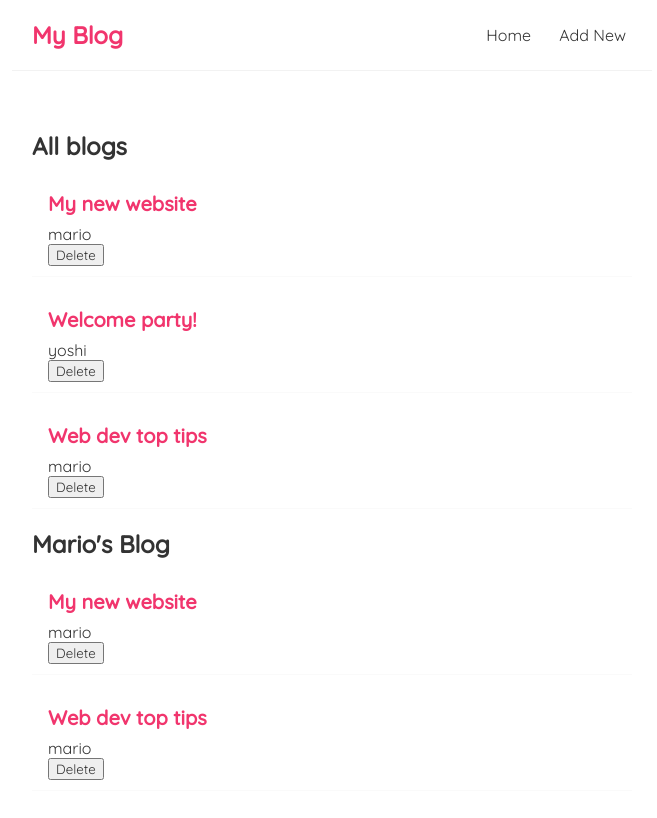
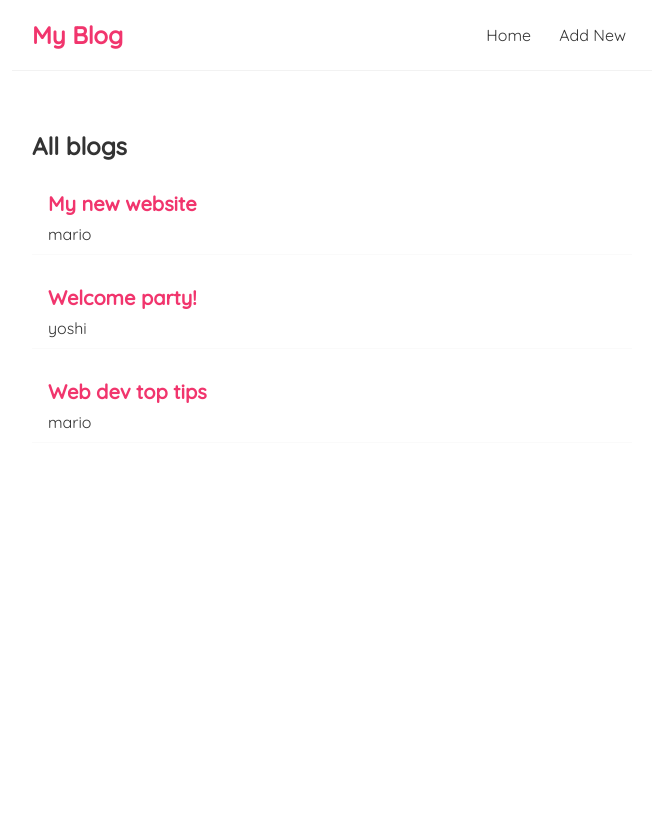
Before and after one commit to Mayur26061/My-Blog, a React (Create React App) app: page / in a window 1280 px wide. Shown: the top 818 px of the page, without its empty margins (308-965 px from the left). Built offline with nearby package versions, Linux system fonts and the light colour scheme; data requests are answered from the project's data file.

Commit message:
useEffect, its dependencies,json server, fetching and condition display, errors

```diff
--- /dev/null
+++ b/data/db.json
@@ -0,0 +1,22 @@
+{
+  "blogs": [
+    {
+      "title": "My new website",
+      "body": "lorem ipsum...",
+      "author": "mario",
+      "id": 1
+    },
+    {
+      "title": "Welcome party!",
+      "body": "lorem ipsum...",
+      "author": "yoshi",
+      "id": 2
+    },
+    {
+      "title": "Web dev top tips",
+      "body": "lorem ipsum...",
+      "author": "mario",
+      "id": 3
+    }
+  ]
+}
--- a/src/BlogList.js
+++ b/src/BlogList.js
@@ -1,4 +1,4 @@
-const Bloglist = ({ blogs, title, handleClick }) => {
+const Bloglist = ({ blogs, title }) => {
     return (
         <div className="blog-list">
             <h2>{title}</h2>
@@ -6,7 +6,6 @@
                 <div className="blog-preview" key={blog.id}>
                     <h2>{blog.title}</h2>
                     <p>{blog.author}</p>
-                    <button onClick={() => handleClick(blog.id)}>Delete</button>
                 </div>
             ))}
         </div>
--- a/src/Home.js
+++ b/src/Home.js
@@ -1,19 +1,40 @@
-import { useState } from "react";
+import { useState, useEffect } from "react";
 import Bloglist from "./BlogList";
 const Home = () => {
-    const [blogs, setBlogs] = useState([
-        { title: 'My new website', body: 'lorem ipsum...', author: 'mario', id: 1 },
-        { title: 'Welcome party!', body: 'lorem ipsum...', author: 'yoshi', id: 2 },
-        { title: 'Web dev top tips', body: 'lorem ipsum...', author: 'mario', id: 3 }
-    ])
-    const handleClick = (id) => {
-        const newBlogs = blogs.filter((blog) => blog.id !== id)
-        setBlogs(newBlogs)
-    }
+    const [blogs, setBlogs] = useState(null);
+    const [isPending, setIsPending] = useState(true)
+    const [errmsg, setErrormsg] = useState(null)
+    useEffect(()=>{
+        setTimeout(()=>{
+
+            fetch('http://localhost:8000/blogs')
+            .then(res =>{
+                if(!res.ok){
+                    throw Error("Something went wrong")
+                }
+                return res.json()
+            })
+            .then(data=>{
+                console.log(data)
+                setBlogs(data)
+                setIsPending(false)
+                setErrormsg(null)
+
+            })
+            .catch((err)=>{
+                console.log(err)
+                setErrormsg(err.message)
+                setIsPending(false)
+
+            })
+        },1000)
+    },[]);
+
     return (
         <div className="home">
-            <Bloglist blogs={blogs} title="All blogs" handleClick={handleClick} />
-            <Bloglist blogs={blogs.filter((blog) => blog.author === 'mario')} title="Mario's Blog" handleClick={handleClick} />
+            { errmsg && <div>{errmsg}</div>}
+            { isPending && <div> Loading .....</div>}
+            { blogs && <Bloglist blogs={blogs} title="All blogs" /> }
         </div>
     );
 }
```
